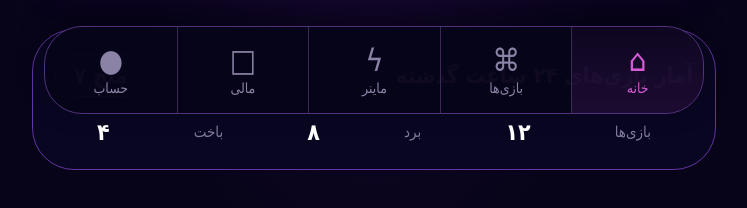
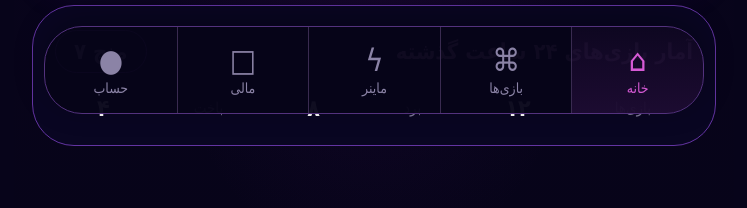
Before and after one commit to yasaminmehzad-cyber/Ettehadieh-MiniApp, a plain HTML site: page index.html in a window 1280 px wide. Shown: the part 676-884 px from the top of the page, without its empty margins (266-1013 px from the left). Drawn offline with Linux system fonts and the light colour scheme.

Commit message:
reduce history spacing

```diff
--- a/style.css
+++ b/style.css
@@ -58,7 +58,7 @@ button{font:inherit;color:inherit}
 .quick-sub{font-size:15px;color:#7d7695}
 .quick:nth-child(4){grid-column:2}
 .quick:nth-child(5){grid-column:3}
-.history{margin-top:32px;border:1px solid #6334a2;border-radius:42px;padding:24px 22px;background:#090622}
+.history{margin-top:8px;border:1px solid #6334a2;border-radius:42px;padding:24px 22px;background:#090622}
 .history-head{display:flex;justify-content:space-between;align-items:center;gap:12px;color:#d99de7;font-size:22px;font-weight:700}
 .history-head button{border:1px solid #6d3aab;border-radius:24px;background:transparent;padding:8px 18px;color:#a996c4}
 .history-line{display:flex;justify-content:space-around;margin-top:22px;color:#827b9c;font-size:15px;align-items:center}
```
